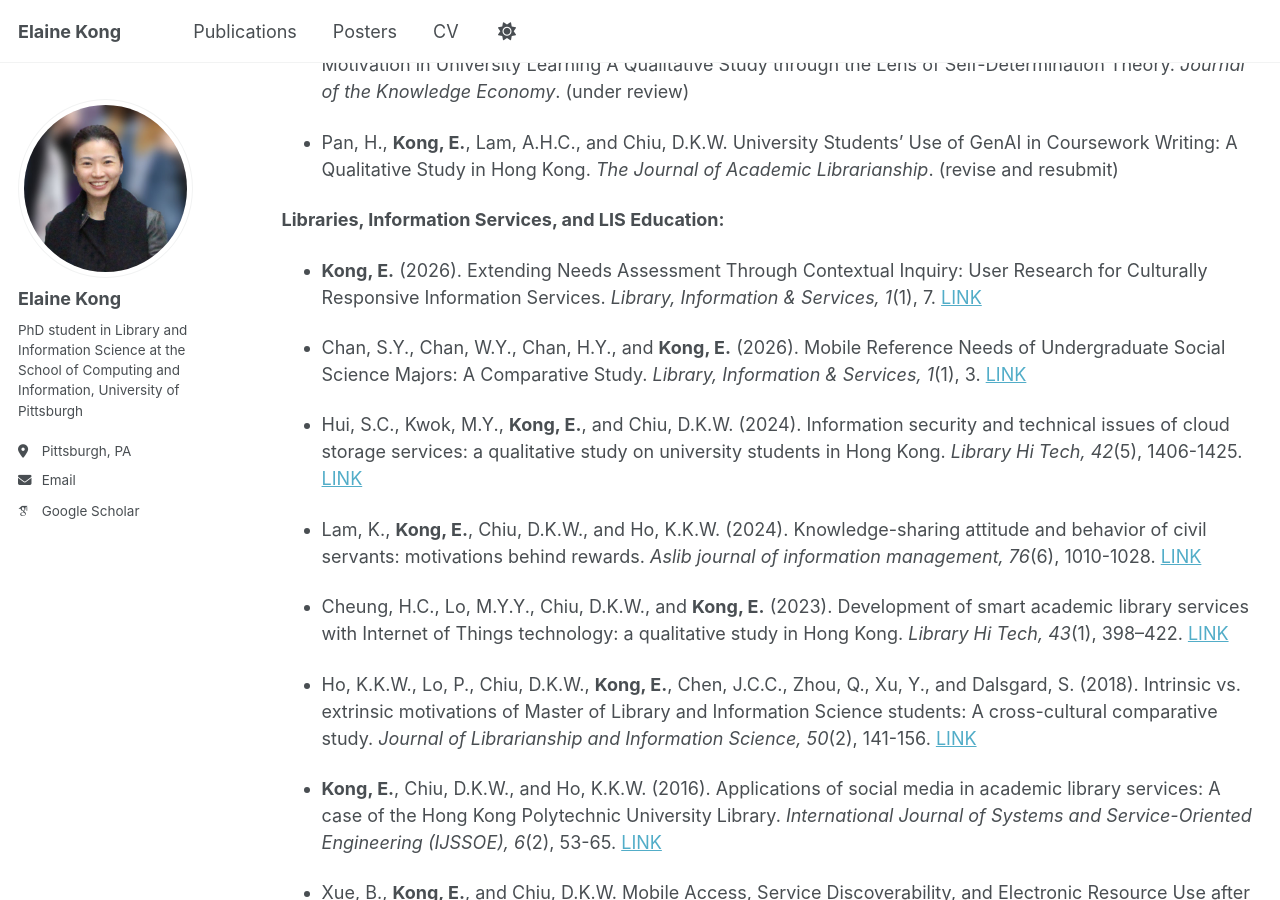
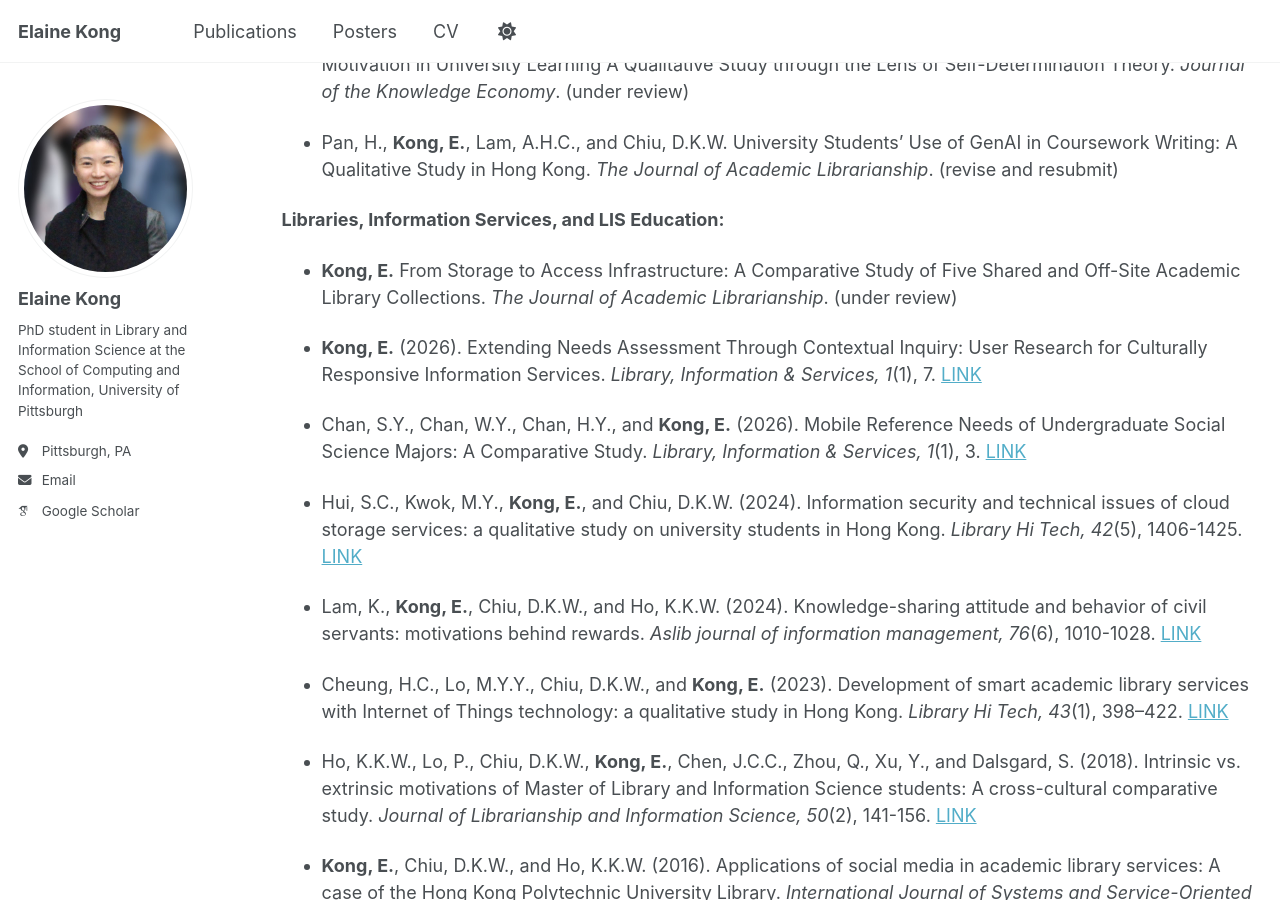
Before and after one commit to elainewskong/elainewskong.github.io, a Jekyll site: the page built from _pages/publications.md, in a window 1280 px wide and 900 px high, scrolled down 1665 px. Built offline with Jekyll 4.4.1, drawn with Linux system fonts in a browser that asks for light colours; some web fonts are replaced; a script that is not in the unit is left out.

Commit message:
Update publications.md

```diff
--- a/_pages/publications.md
+++ b/_pages/publications.md
@@ -55,6 +55,8 @@ University Learning A Qualitative Study through the Lens of Self-Determination T
 
 **Libraries, Information Services, and LIS Education:**
 
+* **Kong, E.** From Storage to Access Infrastructure: A Comparative Study of Five Shared and Off-Site Academic Library Collections. *The Journal of Academic Librarianship*. (under review)
+
 * **Kong, E.** (2026). Extending Needs Assessment Through Contextual Inquiry: User Research for Culturally Responsive Information Services. *Library, Information & Services, 1*(1), 7. [LINK](https://www.sciltp.com/journals/lis/articles/2607004735)
 
 * Chan, S.Y., Chan, W.Y., Chan, H.Y., and **Kong, E.** (2026). Mobile Reference Needs of Undergraduate Social Science Majors: A Comparative Study. *Library, Information & Services, 1*(1), 3. [LINK](https://www.sciltp.com/journals/lis/articles/2603003165)
```
